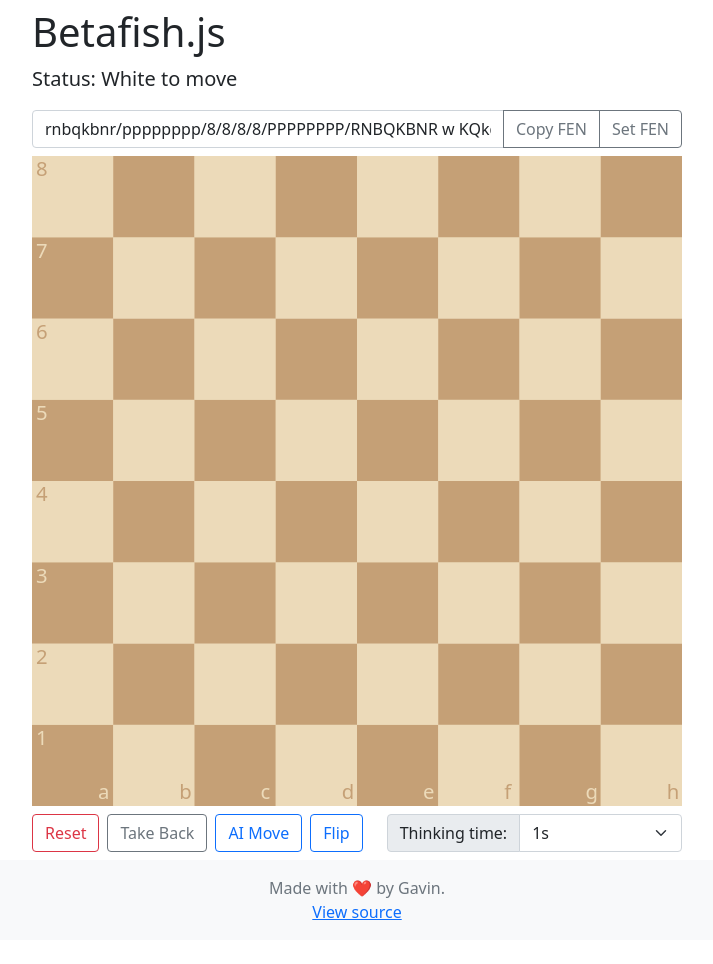
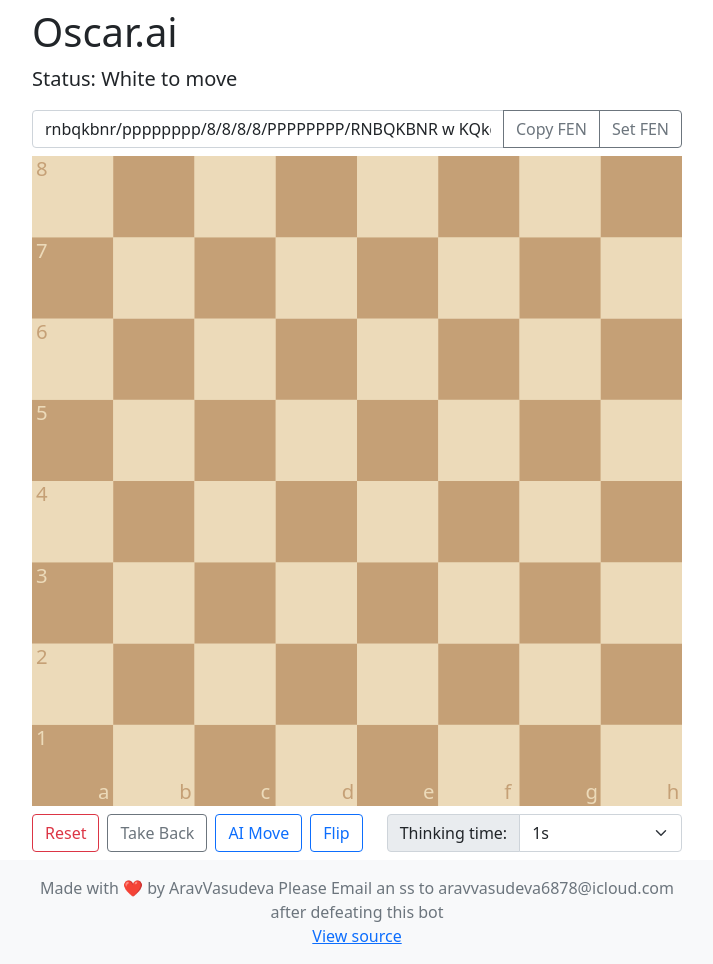
Before and after one commit to arav6878/betafisher.js, a plain HTML site: page index.html in a window 1280 px wide. Shown: the whole page, without its empty margins (283-996 px from the left). Before the commit the page ends 940 px from the top, so only its background shows below. Drawn offline with nearby package versions, Linux system fonts and the light colour scheme; files that its build step writes are made by us from their sources; no server answers.

Commit message:
Update index.html

```diff
--- a/index.html
+++ b/index.html
@@ -4,7 +4,7 @@
     <meta charset="utf-8" />
     <meta name="viewport" content="width=device-width, initial-scale=1" />
     <meta name="description" content="" />
-    <title>Betafish.js | Chess AI</title>
+    <title>Oscar.ai | Chess AI</title>
 
     <!-- Bootstrap core CSS -->
     <link href="assets/dist/css/bootstrap.min.css" rel="stylesheet" />
@@ -19,7 +19,7 @@
     <!-- Begin page content -->
     <main class="flex-shrink-0">
       <div class="container">
-        <h1 class="mt-2">Betafish.js</h1>
+        <h1 class="mt-2">Oscar.ai</h1>
 
         <p class="lead">Status: <span id="uiState"></span></p>
         <div class="input-group mb-2">
@@ -97,8 +97,9 @@
     <footer class="footer mt-auto py-3 bg-light">
       <div class="container text-center">
         <span class="text-muted"
-          >Made with ❤️ by Gavin. <br />
-          <a href="https://github.com/Strryke/betafish">View source</a></span
+          >Made with ❤️ by AravVasudeva
+          Please Email an ss to aravvasudeva6878@icloud.com after defeating this bot<br />
+          <a href="https://www.instagram.com/aravvasudeva6878/">View source</a></span
         >
       </div>
     </footer>
```
